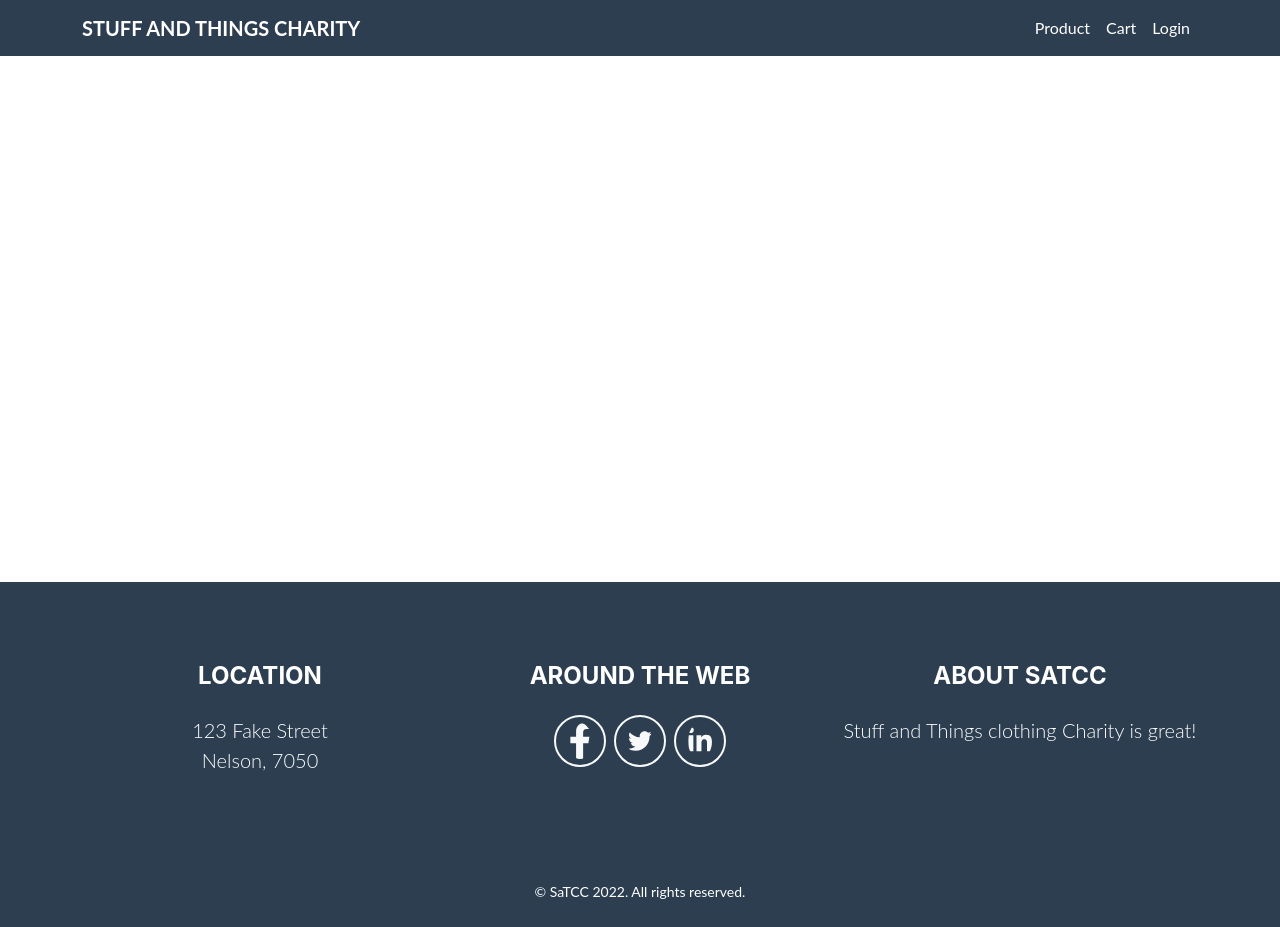
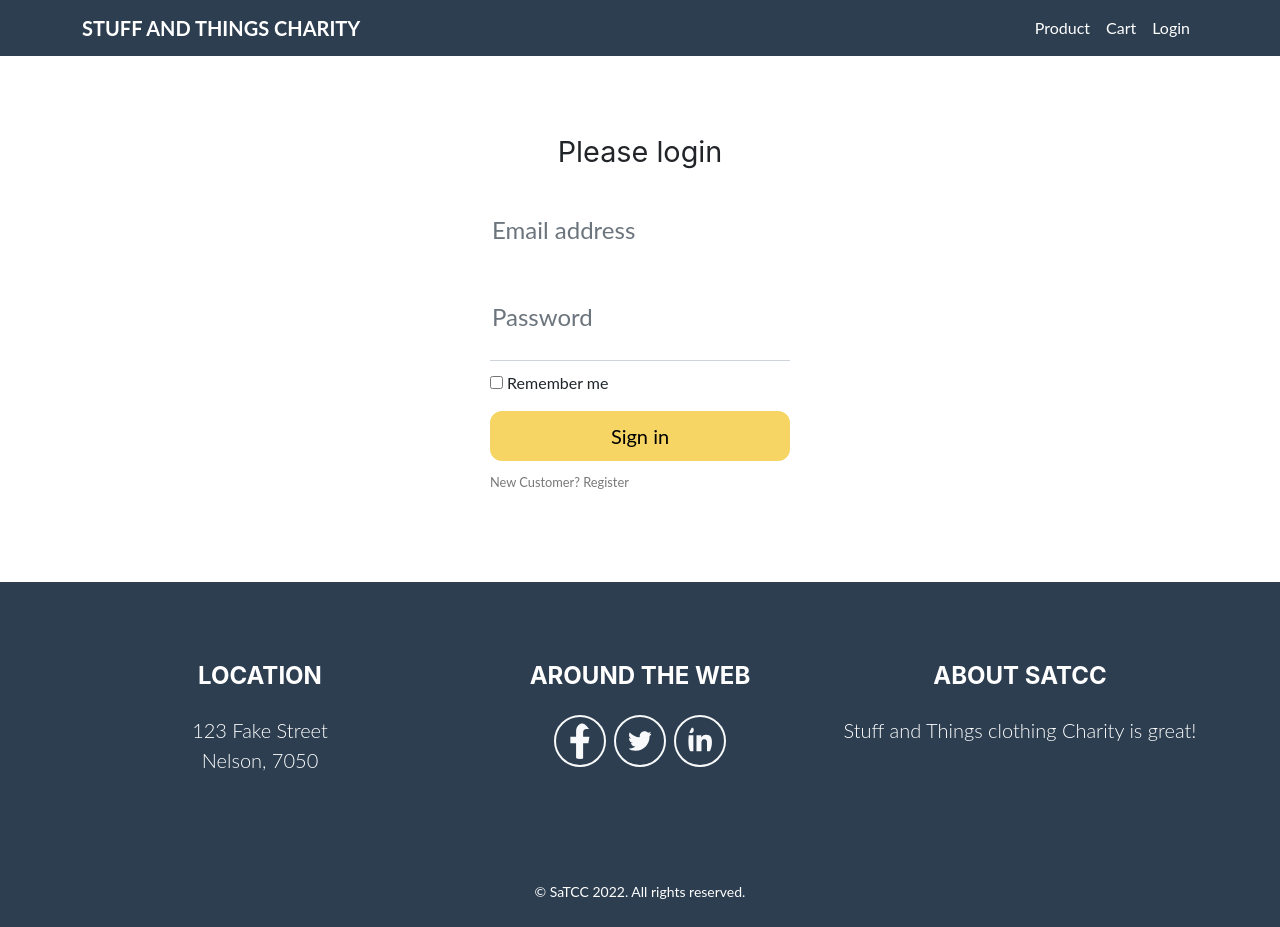
Before and after one commit to Kenny-WilliamsStockdale/WEB701-Project, a React (Create React App) app in the folder frontend/: page /Login in a window 1280 px wide. Built offline with nearby package versions, Linux system fonts and the light colour scheme.

Commit message:
added login form

```diff
--- a/frontend/src/App.js
+++ b/frontend/src/App.js
@@ -7,6 +7,7 @@ import Header from './components/Header';
 import Footer from './components/Footer';
 import Landing from './pages/Landing';
 import Product from './pages/Product';
+import Login from './pages/Login';
 import { BrowserRouter as Router, Route, Routes } from 'react-router-dom';
 /* -------------------------------------------------------------------------- */
 /*                               Layout Section                               */
@@ -18,6 +19,7 @@ const App = () => (
       <Routes>
         <Route path="/" element={<Landing />} exact />
         <Route path="/Product" element={<Product />} />
+        <Route path="/Login" element={<Login />} />
       </Routes>
     </main>
     <Footer />
--- a/frontend/src/components/Header.js
+++ b/frontend/src/components/Header.js
@@ -2,8 +2,8 @@
 /*                               Import Section                               */
 /* -------------------------------------------------------------------------- */
 import React from 'react'
-import { BrowserRouter as Router, Route, Routes, Link } from 'react-router-dom';
-import { Navbar, Nav, NavDropdown, Container} from 'react-bootstrap';
+import { Link } from 'react-router-dom';
+import { Navbar, Nav, Container} from 'react-bootstrap';
 import './Header.css'
 /* -------------------------------------------------------------------------- */
 /*                               Layout Section                               */
--- /dev/null
+++ b/frontend/src/pages/Login.css
@@ -0,0 +1,62 @@
+.form-signin {
+  width: 100%;
+  max-width: 330px;
+  padding: 15px;
+  margin: auto;
+}
+
+.form-signin .checkbox {
+  font-weight: 400;
+}
+
+.form-signin .form-floating:focus-within {
+  z-index: 2;
+}
+
+.form-signin input[type="email"] {
+  margin-bottom: -1px;
+  border-bottom-right-radius: 0;
+  border-bottom-left-radius: 0;
+}
+
+.form-signin input[type="password"] {
+  margin-bottom: 10px;
+  border-top-left-radius: 0;
+  border-top-right-radius: 0;
+}
+
+#login-title {
+  text-align: center;
+  margin-top: 4rem;
+  font-size: 1.8rem;
+}
+
+#floatingPassword:focus{
+  border-color: #f7d564;
+}
+
+#floatingInput:focus{
+  border-color: #f7d564;
+}
+
+#submit-button {
+  background-color: #f7d564;
+  border-color: #f7d564;
+  color:black;
+  margin-bottom: 0.5rem;
+}
+
+#submit-button:hover {
+  background-color: #e9ca62;
+  border-color: #e9ca62;
+}
+
+.signup-link{
+  text-decoration: none;
+  font-size: 0.8rem;
+  color: #787878;
+}
+
+.signup-link:hover{
+  color: #787878;
+}
--- /dev/null
+++ b/frontend/src/pages/Login.js
@@ -0,0 +1,36 @@
+/* -------------------------------------------------------------------------- */
+/*                               Import Section                               */
+/* -------------------------------------------------------------------------- */
+import React from 'react'
+import { Link } from 'react-router-dom';
+import './Login.css'
+/* -------------------------------------------------------------------------- */
+/*                               Layout Section                               */
+/* -------------------------------------------------------------------------- */
+
+const Login = () => {
+  return (
+<main className="form-signin">
+  <form>
+    <h1 className="h3 mb-3 fw-normal" id="login-title">Please login</h1>
+    <div className="form-floating">
+      <input type="email" className="form-control" id="floatingInput" placeholder="name@example.com" />
+      <label htmlFor="floatingInput">Email address</label>
+    </div>
+    <div className="form-floating">
+      <input type="password" className="form-control" id="floatingPassword" placeholder="Password" />
+      <label htmlFor="floatingPassword">Password</label>
+    </div>
+    <div className="checkbox mb-3">
+      <label>
+        <input type="checkbox" defaultValue="remember-me" /> Remember me
+      </label>
+    </div>
+    <button className="w-100 btn btn-lg btn-primary" id="submit-button" type="submit">Sign in</button>
+    <Link className="signup-link"to="/">New Customer? Register</Link>
+  </form>
+</main>
+  )
+}
+
+export default Login
```
